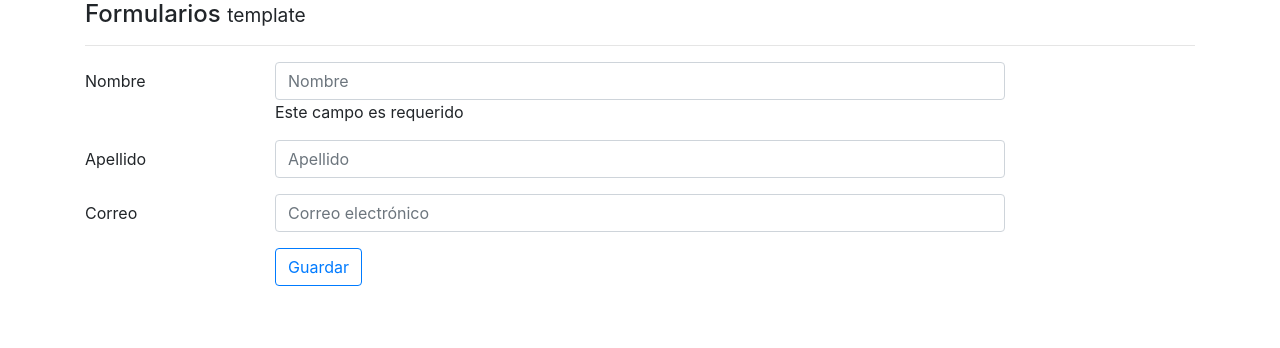
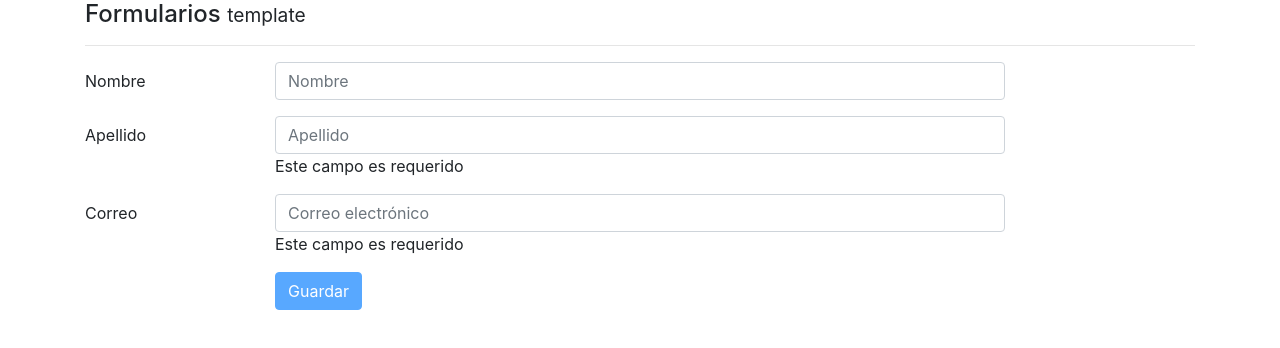
Before and after one commit to Ballokalitos/FormularioTemplate_udemy, an Angular app: page / in a window 1280 px wide. Shown: the top 348 px of the page. Built offline with nearby package versions, Linux system fonts and the light colour scheme.

Commit message:
formulario x template1 validaciones con boostrap4

```diff
--- a/src/app/components/template/template.component.html
+++ b/src/app/components/template/template.component.html
@@ -7,25 +7,15 @@
     <div class="form-group row">
    <label class="col-2 col-form-label">Nombre</label>
    <div class="col-8">
-
-        <input class="form-control"
-               type="text"
-               placeholder="Nombre"
-                name="nombre"
-                [(ngModel)]="usuario.nombre"
-                minlength="5"
-                required
-                #nombre="ngModel">
-      <div *ngIf="nombre.errors?.required">
+      <input class="form-control" type="text" placeholder="Nombre" [(ngModel)]="usuario.nombre" name="nombre" required minlength="5" #nombre="ngModel" [ngClass]="{'is-invalid':nombre.errors!=null && nombre.touched, 'is-valid':nombre.errors==null}">
+       <div class="invalid-feedback ">
+          <div *ngIf="nombre?.errors?.required ">
               Este campo es requerido
           </div>
-
-      <div *ngIf="nombre.errors?.minlength">
-        Por lo menos {{ nombre.errors.minlength.requiredLength }} caracteres
+          <div *ngIf="nombre?.errors?.minlength?.requiredLength ">
+              Por lo menos 5 caracteres
           </div>
-
-
-
+       </div>
    </div>
 </div>
 
@@ -39,7 +29,11 @@
                name="apellido"
                [(ngModel)]="usuario.apellido"
                required
-               >
+               #apellido="ngModel">
+     <div *ngIf="apellido.errors?.required">
+       Este campo es requerido
+     </div>
+
       </div>
     </div>
 
@@ -55,7 +49,17 @@
              name="correo"
              [(ngModel)]="usuario.correo"
              required
-             pattern="[a-z0-9._%+-]+@[a-z0-9.-]+\.[a-z]{2,3}$">
+             pattern="[a-z0-9._%+-]+@[a-z0-9.-]+\.[a-z]{2,3}$"
+             #correo="ngModel">
+
+          <div *ngIf="correo.errors?.required">
+               Este campo es requerido
+          </div>
+
+          <div *ngIf="correo.errors?.pattern">
+               Este campo no es correo electronico valido no cumple el patron :{{ correo.errors.pattern.requiredPattern }}
+          </div>
+
     </div>
   </div>
 
@@ -64,9 +68,13 @@
   <div class="form-group row">
     <label class="col-2 col-form-label">&nbsp;</label>
     <div class="input-group col-md-8">
-      <button type="submit" class="btn btn-outline-primary">
+
+
+      <button [disabled]="!forma.valid" type="submit" class="btn btn-primary" [ngClass]="{'btn-danger': !forma.valid && forma.dirty , 'btn-success': forma.valid && forma.dirty }">
    Guardar
    </button>
+
+
     </div>
   </div>
 
--- a/src/app/components/template/template.component.ts
+++ b/src/app/components/template/template.component.ts
@@ -22,10 +22,10 @@ export class TemplateComponent {
 
   guardar(forma:NgForm){
 
-    console.log( "ngForm", forma);
-    console.log( "Valor forma", forma.value);
+    console.log( "ngForm ", forma);
+    console.log( "Valor", forma.value );
 
-    console.log( "Usuario", this.usuario);
+    console.log( "Usuario", this.usuario );
 
   }
 
```
Lines whose indentation alone changed are shown as unchanged.
